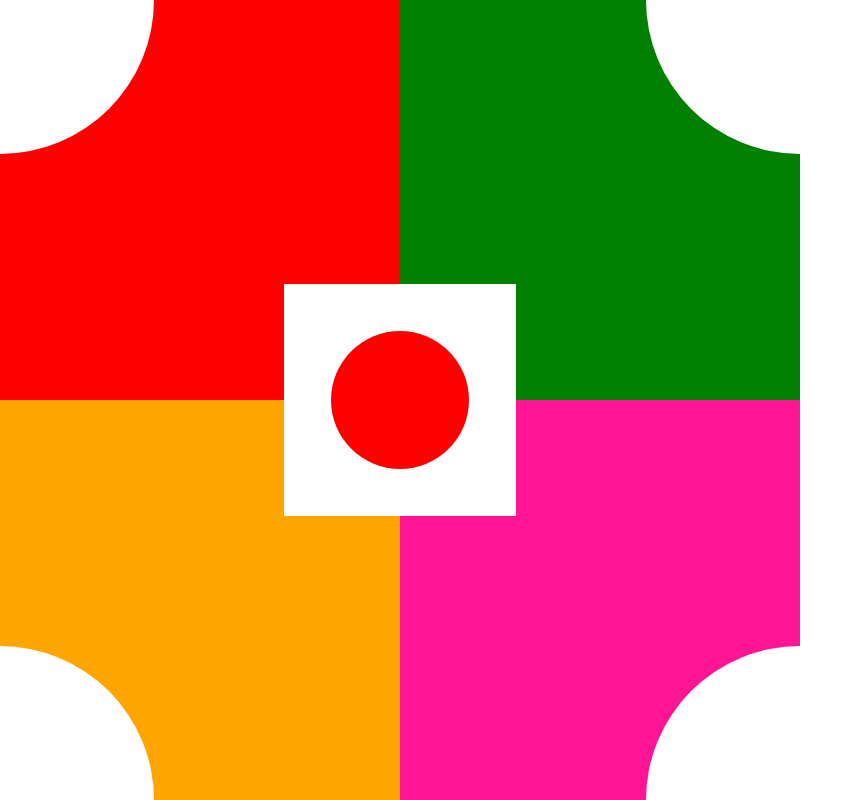
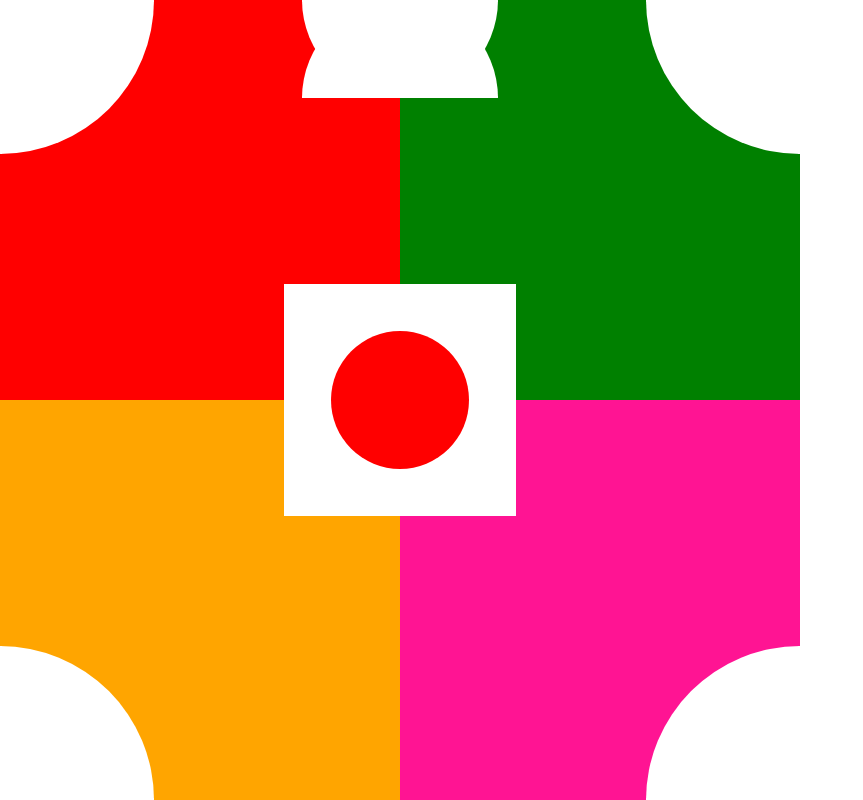
Before and after one commit to randika0514/My-Portfoliyo, a plain HTML site: page assignments/css/Case_1.html in a window 1280 px wide. Shown: the whole page, without its empty margins (0-863 px from the left). Drawn offline with Linux system fonts and the light colour scheme.

Commit message:
Content Updated

```diff
--- a/assignments/css/Case_1.html
+++ b/assignments/css/Case_1.html
@@ -91,6 +91,33 @@
             bottom: 0;
             border-top-right-radius: 100%;
         }
+
+        main > div:nth-child(10),main > div:nth-child(11){
+            border: 2px solid white;
+            width: 192px;
+            height: 94px;
+            position: absolute;
+            background: white;
+        }
+
+        main > div:nth-child(10){
+            right: 0;
+            left: 0;
+            top: 0;
+            margin: auto;
+            border-bottom-left-radius: 100px;
+            border-bottom-right-radius: 100px;
+        }
+
+        main > div:nth-child(11){
+            right: 0;
+            left: 0;
+            top: 0;
+            margin: auto;
+            border-top-left-radius: 100px;
+            border-top-right-radius: 100px;
+        }
+
     </style>
 </head>
 <body>
@@ -109,6 +136,8 @@
     <div></div>
     <div></div>
 
+    <div></div>
+    <div></div>
 </main>
 </body>
 </html>
```
